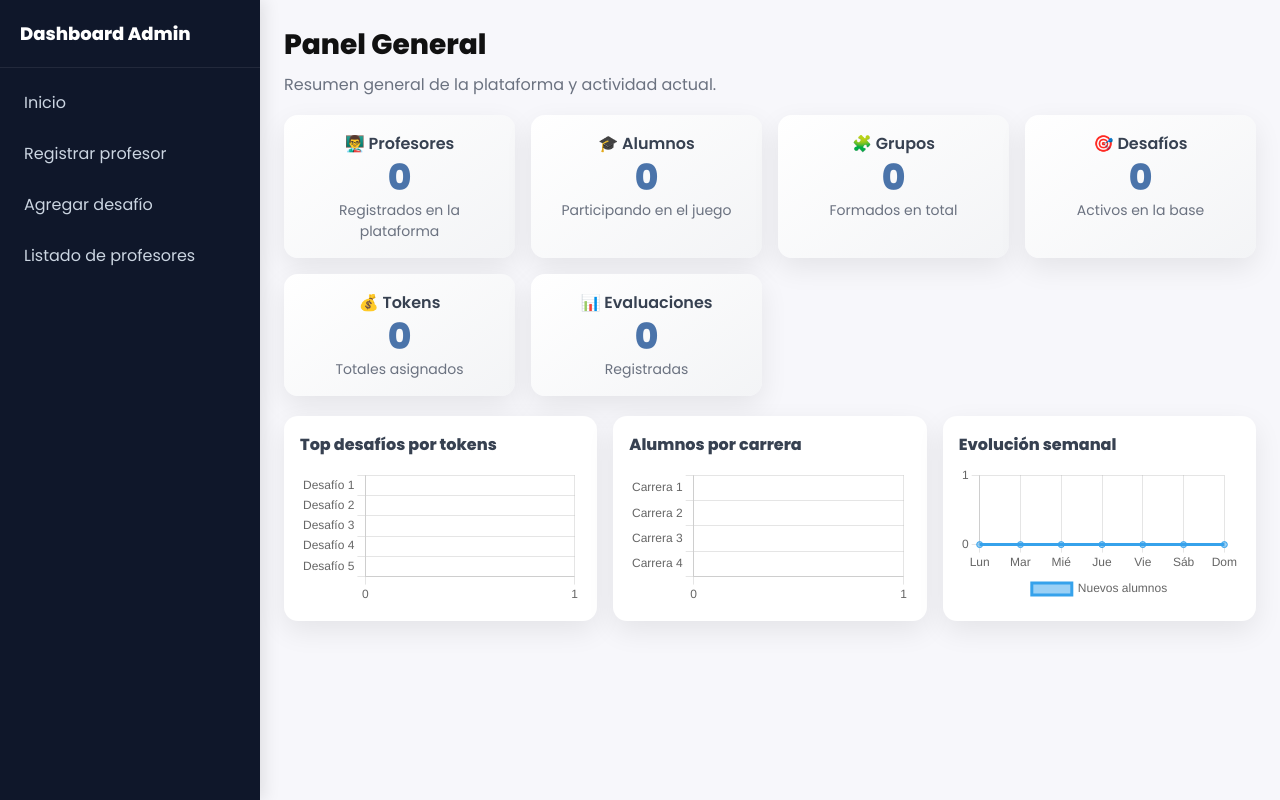
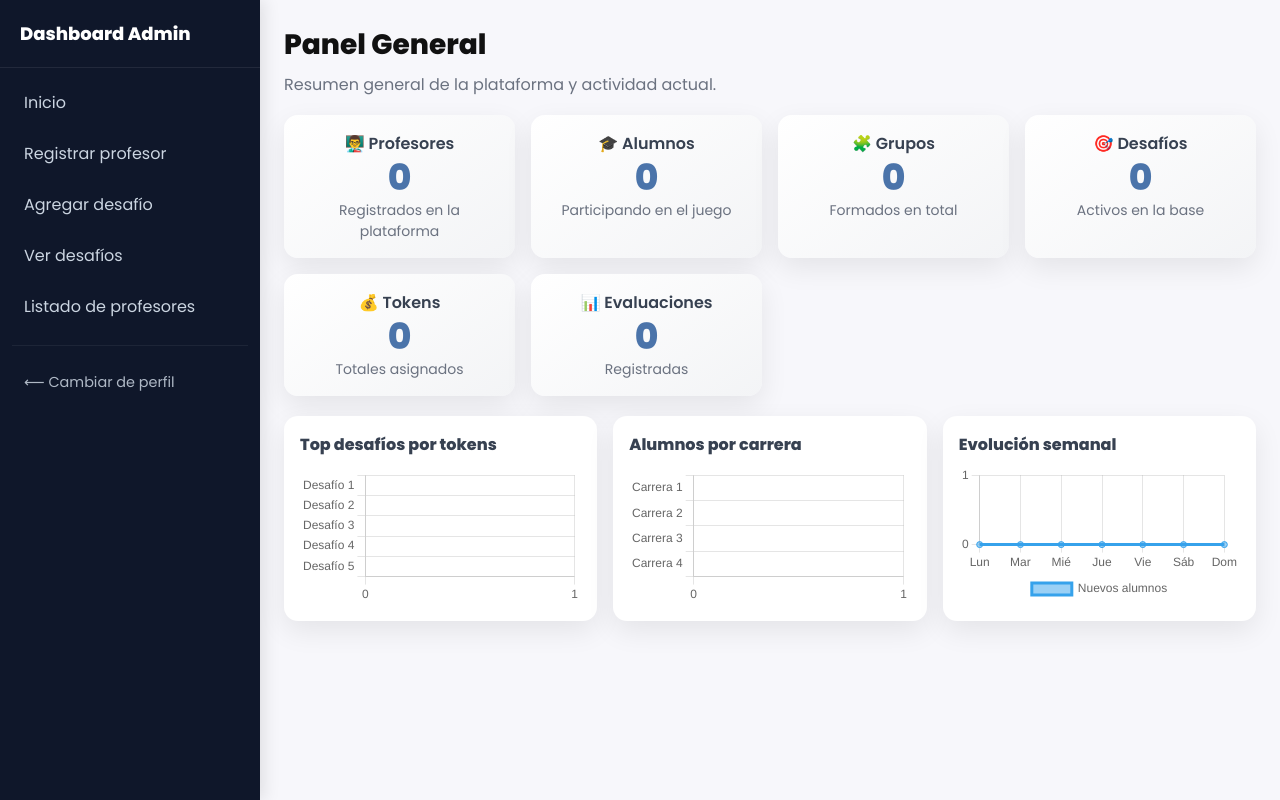
Before and after one commit to leoUDD/PROYECTO-INGENIERIA-DE-SOFTWARE, a Django app: page /dashboardadmin/ in a window 1280 px wide. Run offline with Django 5.2, Linux system fonts and the light colour scheme.

Commit message:
update botones retroceder dashboards

```diff
--- a/juego/static/css/estilo_agregardesafio.css
+++ b/juego/static/css/estilo_agregardesafio.css
@@ -46,7 +46,7 @@ textarea {
 
 button {
   background: var(--primary);
-  color: #fff;
+  color: white;
   font-weight: 600;
   border: none;
   border-radius: 8px;
@@ -56,5 +56,5 @@ button {
 }
 
 button:hover {
-  background: var(--primary-dark);
+  background: var(--primary);
 }
--- a/juego/static/css/estilo_dashboardadmin.css
+++ b/juego/static/css/estilo_dashboardadmin.css
@@ -66,6 +66,25 @@ body{margin:0;background:var(--bg);color:var(--text);font-family:Poppins,system-
 .chart-title{margin:0 0 8px; font-size:16px; color:#374151}
 .chart-card canvas{width:100%; height:260px}
 
+/* en tu CSS de dashboard admin */
+.sidebar-separator {
+  height: 1px;
+  margin: 10px 0;
+  background: rgba(255,255,255,.06);
+  list-style: none;
+}
+
+.sidebar-nav .back-link {
+  opacity: 0.85;
+  font-size: 0.9rem;
+}
+
+.sidebar-nav .back-link:hover {
+  opacity: 1;
+}
+
+
+
 /* ===== RESPONSIVE ===== */
 @media (max-width:900px){
   .dashboard{grid-template-columns:1fr}
--- a/juego/static/css/estilo_registrarprofesor.css
+++ b/juego/static/css/estilo_registrarprofesor.css
@@ -49,7 +49,7 @@ button {
 }
 
 button:hover {
-  background: var(--primary-dark);
+  background: var(--primary);
 }
 
 
--- a/juego/templates/dashboardadmin.html
+++ b/juego/templates/dashboardadmin.html
@@ -23,7 +23,11 @@
           <li><a href="{% url 'dashboardadmin' %}">Inicio</a></li>
           <li><a href="{% url 'registrarprofesor' %}">Registrar profesor</a></li>
           <li><a href="{% url 'agregardesafio' %}">Agregar desafío</a></li>
+          <li><a href="{% url 'lista_desafios' %}">Ver desafíos</a></li>
           <li><a href="{% url 'listar_profesores' %}">Listado de profesores</a></li>
+
+          <li class="sidebar-separator"></li>
+          <li><a href="{% url 'perfiles' %}" class="back-link">⟵ Cambiar de perfil</a></li>
         </ul>
       </nav>
     </aside>
--- a/juego/templates/dashboardprofesor.html
+++ b/juego/templates/dashboardprofesor.html
@@ -22,6 +22,9 @@
           <li><a href="{% url 'dashboardprofesor' %}">Inicio</a></li>
           <li><a href="{% url 'registraralumnos' %}">Registrar alumnos</a></li>
           <li><a href="{% url 'registrargrupos' %}">Registrar grupos</a></li>
+
+          <li class="sidebar-separator"></li>
+          <li><a href="{% url 'perfiles' %}" class="back-link">⟵ Cambiar de perfil</a></li>
         </ul>
       </nav>
     </aside>
```
Also changed, not shown: juego/static/css/estilo_dashboardprofesor.css (+18 -0 lines).
